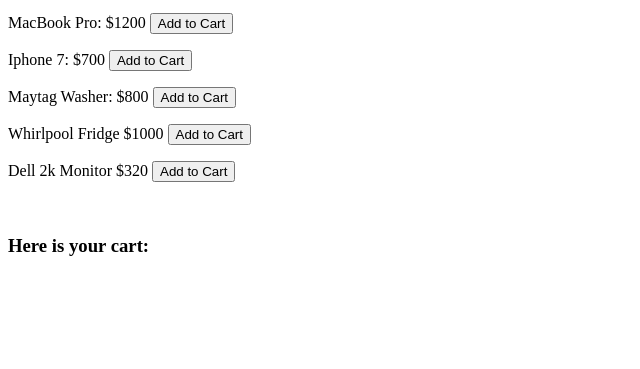
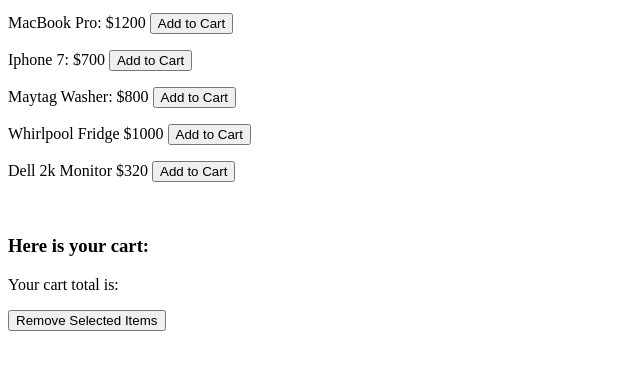
Before and after one commit to garretthoffa/lab3Creative, a plain HTML site: page index.html in a window 1280 px wide. Shown: the part 87-456 px from the top of the page, without its empty margins (0-640 px from the left). Drawn offline with nearby package versions, Linux system fonts and the light colour scheme.

Commit message:
added the remove button

```diff
--- a/index.html
+++ b/index.html
@@ -19,5 +19,8 @@
    <div ng-repeat="x in cart">
     <input type="checkbox" ng-model="x.done"><span ng-bind="x.Item"></span> {{x.price}}
    </div>
+  <div>
+   <p>Your cart total is:</p>
+  <button ng-click="remove()">Remove Selected Items</button>
 </body>
 </html>
```
